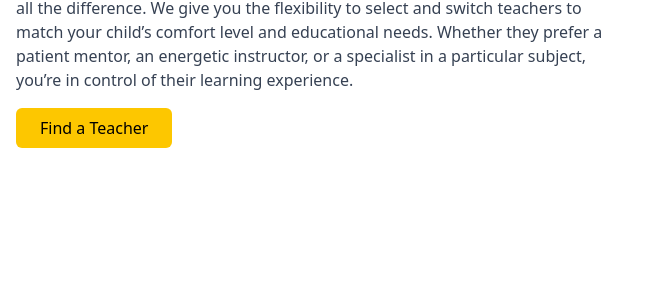
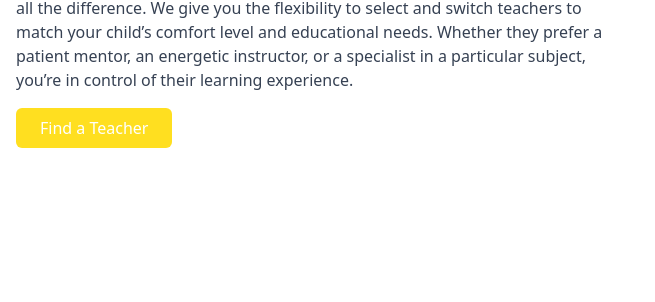
Before and after one commit to thisMeSandeep/tailwind-landing-page-4, a website: page src/index.html in a window 1280 px wide. Shown: the part 804-1106 px from the top of the page, 0-655 px from the left. Drawn offline with Linux system fonts and the light colour scheme.

Commit message:
project done

```diff
--- a/src/index.html
+++ b/src/index.html
@@ -72,7 +72,7 @@
                         you’re in control of their learning experience.
                     </p>
                     <button
-                        class="bg-yellow-400 text-black px-6 py-2 rounded-md">Find
+                        class="bg-yellow-300 text-white px-6 py-2 rounded-md">Find
                         a Teacher</button>
                 </div>
                 <div class="w-full  h-96  rounded-xl">
```
Also changed, not shown: src/output.css.
